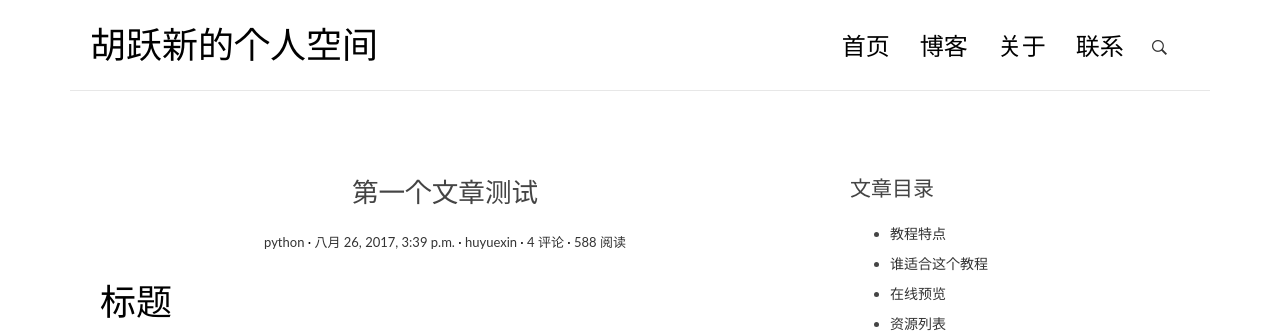
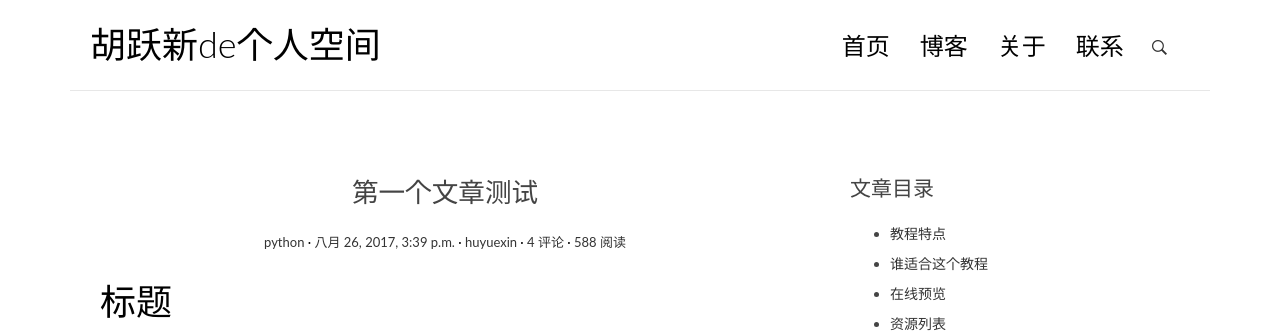
Before and after one commit to huyuexin/blogproject, a Django app: page /post/1/ in a window 1280 px wide. Shown: the top 335 px of the page. Run offline with Django 3.2, Linux system fonts and the light colour scheme; data comes from the database, SQL or seed files in the repository; some libraries are stand-ins or nearby versions.

Commit message:
huyuexin de

```diff
--- a/templates/base.html
+++ b/templates/base.html
@@ -29,7 +29,7 @@
         <div class="row">
             <div class="col-md-4 col-sm-5 col-xs-8">
                 <div class="logo">
-                    <h1><a href="{% url 'blog:index' %}"><b>胡跃新</b>的个人空间</a></h1>
+                    <h1><a href="{% url 'blog:index' %}"><b>胡跃新</b>de个人空间</a></h1>
                     <!--<h1><a href="{% url 'blog:index' %}"><b>Black</b> &amp; White</a></h1>-->
                 </div>
             </div><!-- col-md-4 -->
```
